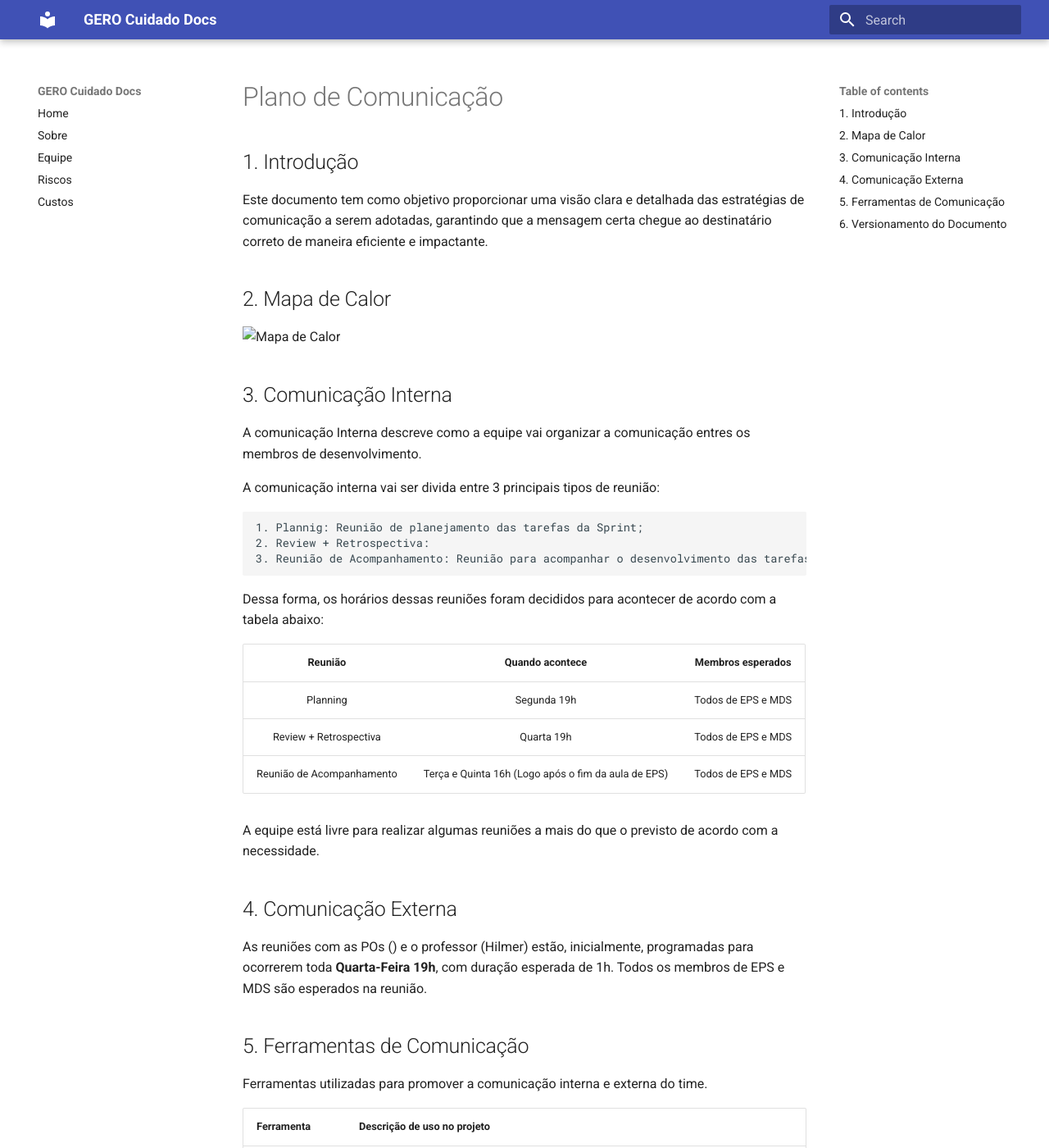
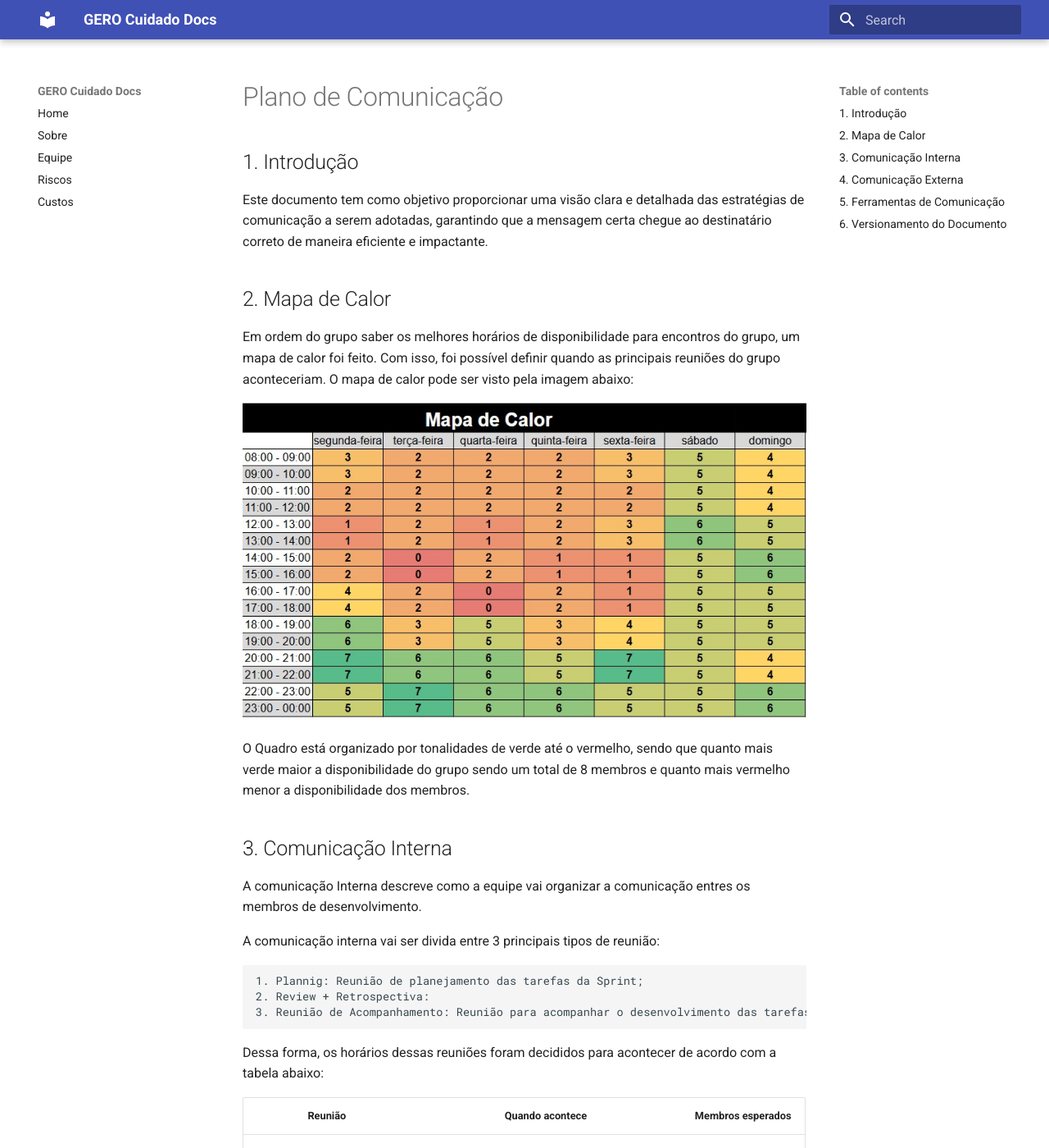
Before and after one commit to fga-eps-mds/2024-2-GEROcuidado-Docs, an MkDocs documentation site: the page built from docs/Planejamento/Plano_de_Comunicacao.md, in a window 1280 px wide and 1400 px high. Shown: the whole window at 82% size. Built offline with MkDocs 1.6.1 and Material for MkDocs 9.7.7, drawn with Linux system fonts in a browser that asks for light colours; some of the changed text lies outside the part shown.

Commit message:
Adicionando mapa de calor ao documento de plano de comunicacao

```diff
--- a/docs/Planejamento/Plano_de_Comunicacao.md
+++ b/docs/Planejamento/Plano_de_Comunicacao.md
@@ -8,7 +8,11 @@ Este documento tem como objetivo proporcionar uma visão clara e detalhada das e
 
 ## 2. Mapa de Calor
 
-![Mapa de Calor]()
+Em ordem do grupo saber os melhores horários de disponibilidade para encontros do grupo, um mapa de calor foi feito. Com isso, foi possível definir quando as principais reuniões do grupo aconteceriam. O mapa de calor pode ser visto pela imagem abaixo:
+
+![Mapa de Calor](../assets/Mapa_de_Calor%20.jpg)
+
+O Quadro está organizado por tonalidades de verde até o vermelho, sendo que quanto mais verde maior a disponibilidade do grupo sendo um total de 8 membros e quanto mais vermelho menor a disponibilidade dos membros.
 
 ## 3. Comunicação Interna
 
```
Also changed, not shown: other parts of docs/Planejamento/Plano_de_Comunicacao.md (+1 -1 lines), docs/assets/Mapa_de_Calor .jpg (added).
